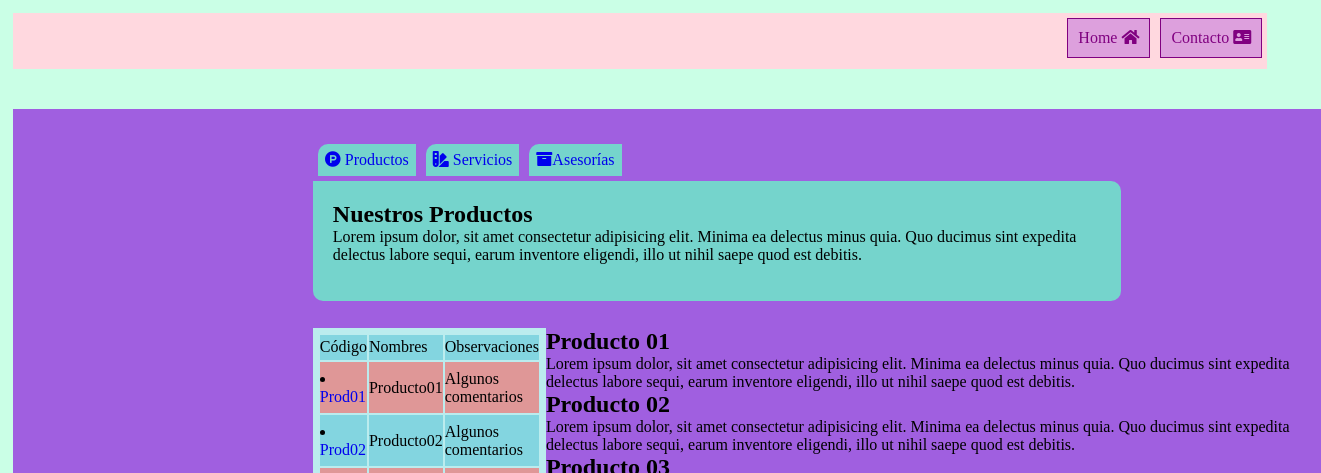
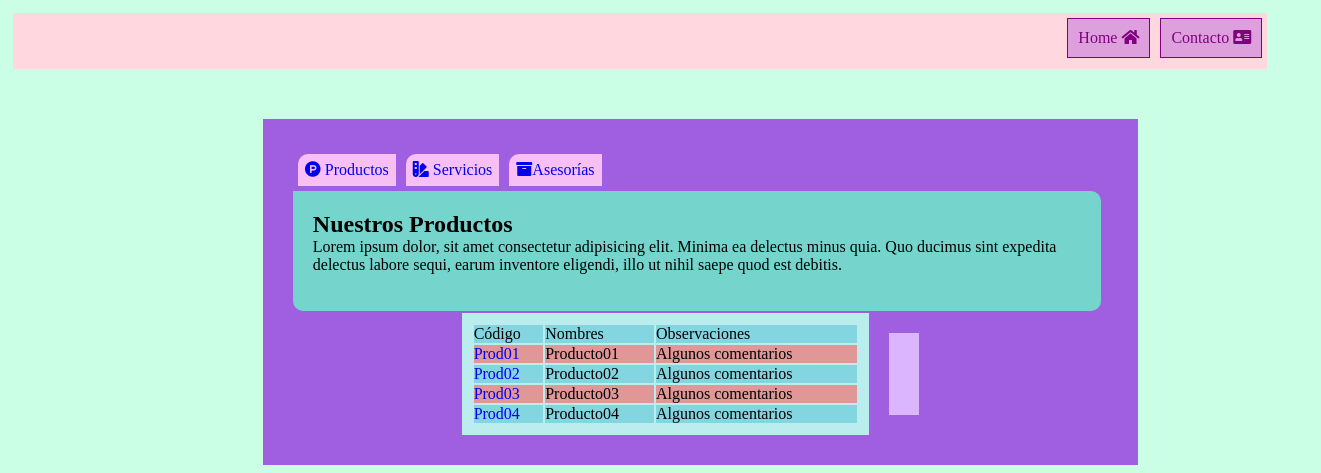
Before and after one commit to LeonelOrochena/ClasePr-ctica_CSS, a plain HTML site: page index.html in a window 1280 px wide. Shown: the top 473 px of the page, 1321 px wide, since content can reach past the window. Drawn offline with Linux system fonts and the light colour scheme.

Commit message:
Completed

```diff
--- a/Recursos/css/principal.css
+++ b/Recursos/css/principal.css
@@ -3,8 +3,9 @@
     background: rgb(160, 95, 224);
     padding: 30px ;
     margin-top: 40px;
-    width: 78%;
-    padding-left: 300px;
+    width: 65%;
+    margin: 50px;
+    margin-left: 250px;
 }
 
 #tabContenedor ul {
@@ -14,7 +15,7 @@
 }
 
 .botones{
-    background: rgb(117, 212, 204);
+    background: rgb(248, 191, 245);
     padding: 7px;
     margin: 5px;
     border-radius: 10px 0px 0px 0px;
@@ -46,8 +47,10 @@
 }
 
 #Detalleinfo table {
+    width: 50%;
     background-color: rgb(187, 236, 238);
-    padding: 5px;
+    padding: 10px;
+    align-self: center;
 }
 
 #Detalleinfo table tr:nth-child(even){
@@ -57,3 +60,22 @@
 #Detalleinfo table tr:nth-child(odd){
     background: rgb(131, 213, 224);
 }
+
+#code{
+    justify-content: center;
+    margin: 20px;
+    background: rgb(219, 182, 255);
+    padding: 15px;
+}
+
+#Detalleinfo table tr td {
+    list-style: none;
+}
+
+#code div:not(:nth-child(0)){
+    display: none;
+}
+
+#code div:target{
+    display: inline-block;
+}
```
Also changed, not shown: index.html (+1 -0 lines).
